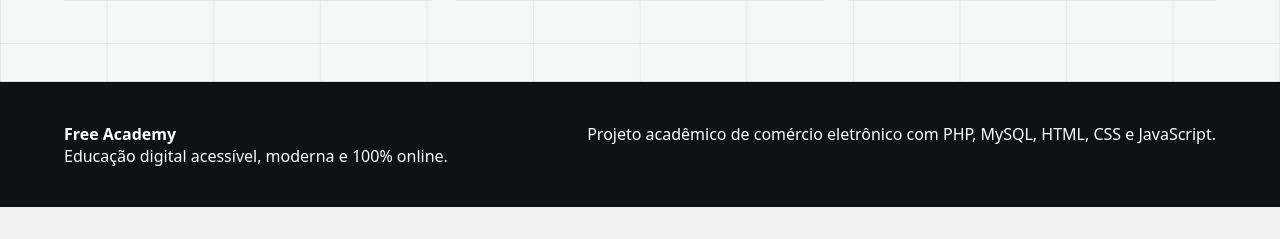
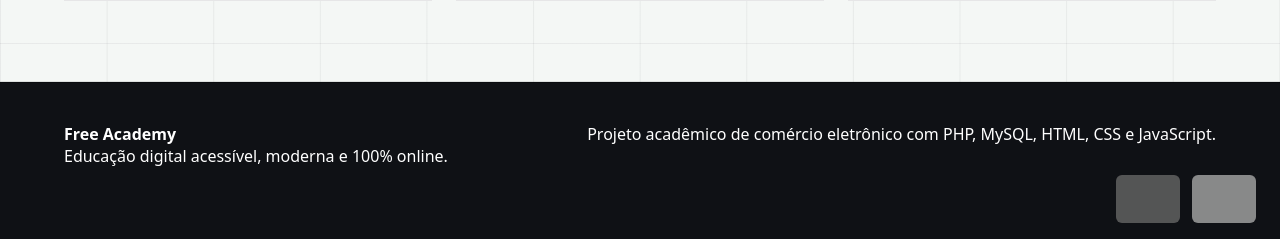
Before and after one commit to wagner-build-dev/trabalho-free-academy, a PHP site: page /free-academy-xampp/index.php in a window 1280 px wide. Shown: the part 1493-1732 px from the top of the page. Before the commit the page ends 1700 px from the top, so only its background shows below. Run offline with PHP 8.4, Linux system fonts and the light colour scheme; data comes from the database, SQL or seed files in the repository; grey boxes are pictures that could not be loaded.

Commit message:
Update footer.php

```diff
--- a/includes/footer.php
+++ b/includes/footer.php
@@ -1,11 +1,19 @@
 <?php // footer ?>
 </main>
-<footer class="footer">
+<footer class="footer" style="position:relative;padding-bottom:72px;">
     <div>
         <strong>Free Academy</strong>
         <p>Educação digital acessível, moderna e 100% online.</p>
     </div>
     <p>Projeto acadêmico de comércio eletrônico com PHP, MySQL, HTML, CSS e JavaScript.</p>
+    <div style="position:absolute;bottom:16px;right:24px;display:flex;gap:12px;align-items:center;">
+        <a href="https://github.com/wagner-build-dev/trabalho-free-academy" target="_blank" title="GitHub" style="opacity:0.85;transition:opacity 0.2s;" onmouseover="this.style.opacity='1'" onmouseout="this.style.opacity='0.85'">
+            <img src="https://static.vecteezy.com/ti/vetor-gratis/p1/16833880-logotipo-do-github-icone-do-git-hub-com-texto-em-fundo-branco-gratis-vetor.jpg" alt="GitHub" style="height:48px;width:auto;filter:invert(1);border-radius:6px;" />
+        </a>
+        <a href="http://freeacademy.duckdns.org/phpmyadmin/" target="_blank" title="phpMyAdmin" style="opacity:0.85;transition:opacity 0.2s;" onmouseover="this.style.opacity='1'" onmouseout="this.style.opacity='0.85'">
+            <img src="https://e-tinet.com/wp-content/uploads/2018/10/phpmyadmin-instalar-linux-2.png" alt="phpMyAdmin" style="height:48px;width:auto;border-radius:6px;" />
+        </a>
+    </div>
 </footer>
 <script src="assets/js/script.js?v=<?= time() ?>"></script>
 </body>
```
